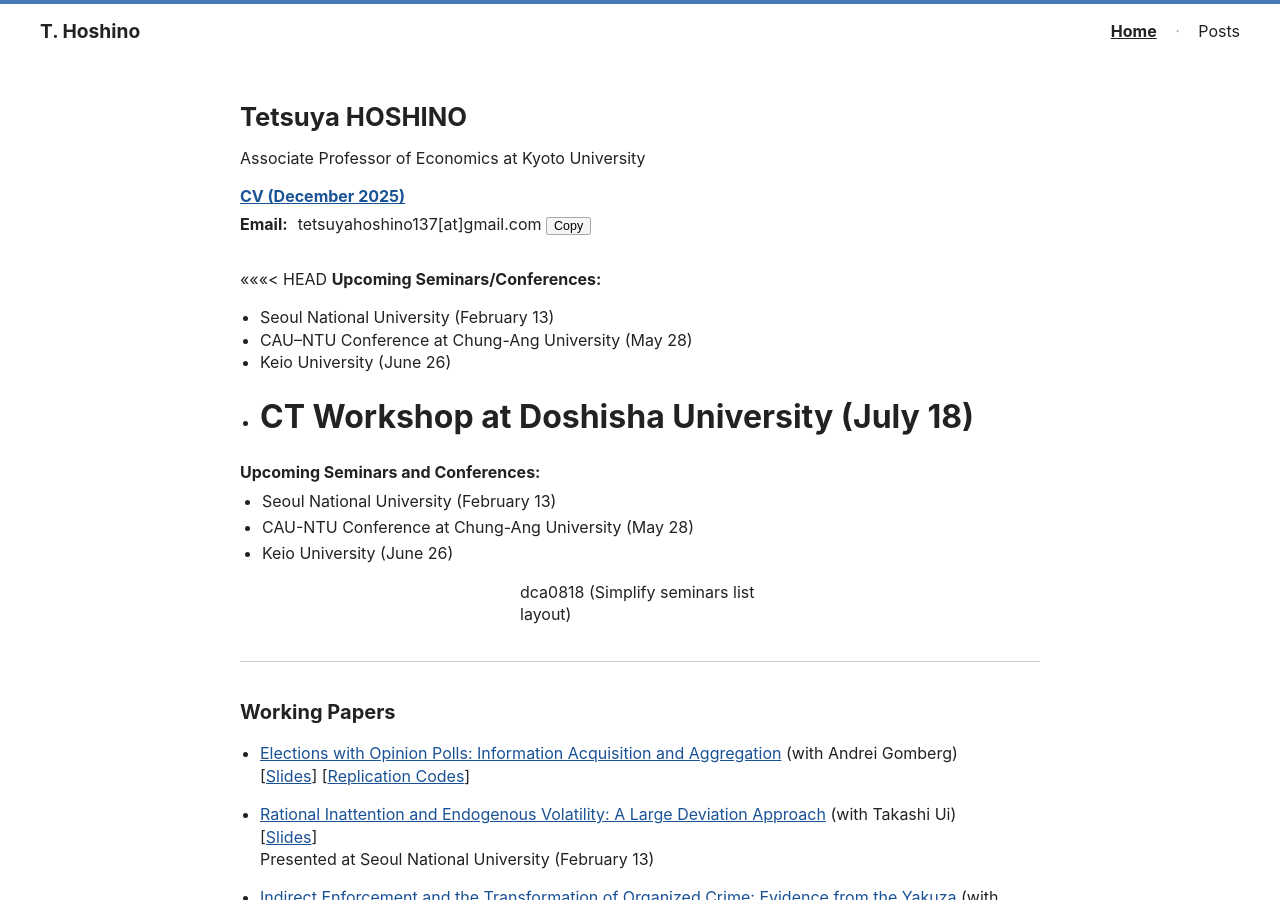
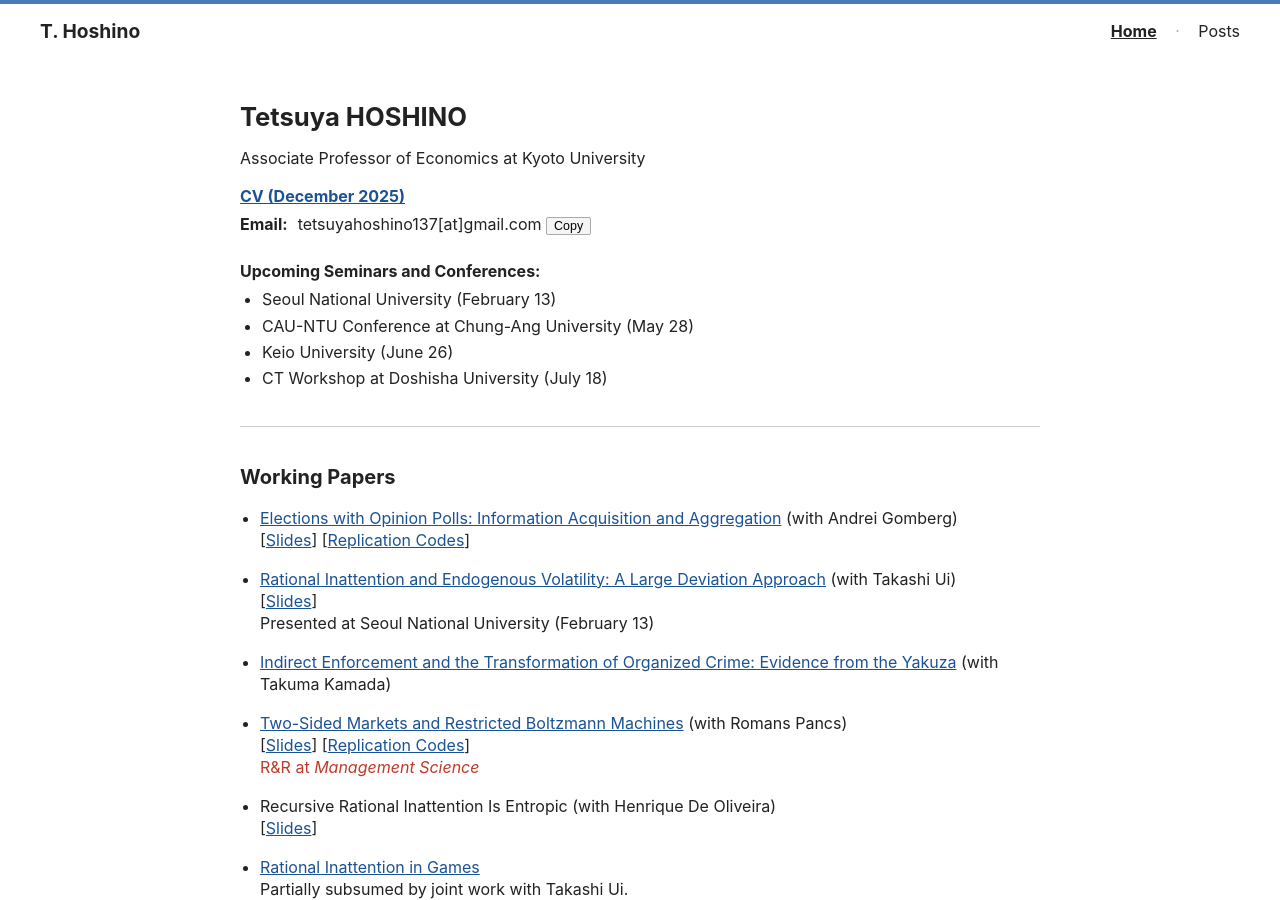
Before and after one commit to tetsuyahoshino137/tetsuyahoshino137.github.io, a Jekyll site: the page built from index.md, in a window 1280 px wide and 900 px high. Built offline with Jekyll 4.4.1, drawn with Linux system fonts in a browser that asks for light colours.

Commit message:
Update index.md

```diff
--- a/index.md
+++ b/index.md
@@ -21,21 +21,13 @@ title: Home
   </div>
 </div>
 
-<<<<<<< HEAD
-**Upcoming Seminars/Conferences:**
-
-* Seoul National University (February 13)
-* CAU–NTU Conference at Chung-Ang University (May 28)
-* Keio University (June 26)
-* CT Workshop at Doshisha University (July 18)
-=======
 <p class="upcoming-title"><strong>Upcoming Seminars and Conferences:</strong></p>
 <ul class="upcoming-list">
   <li>Seoul National University (February 13)</li>
   <li>CAU-NTU Conference at Chung-Ang University (May 28)</li>
   <li>Keio University (June 26)</li>
+  <li>CT Workshop at Doshisha University (July 18)</li>
 </ul>
->>>>>>> dca0818 (Simplify seminars list layout)
 
 ---
 
```
